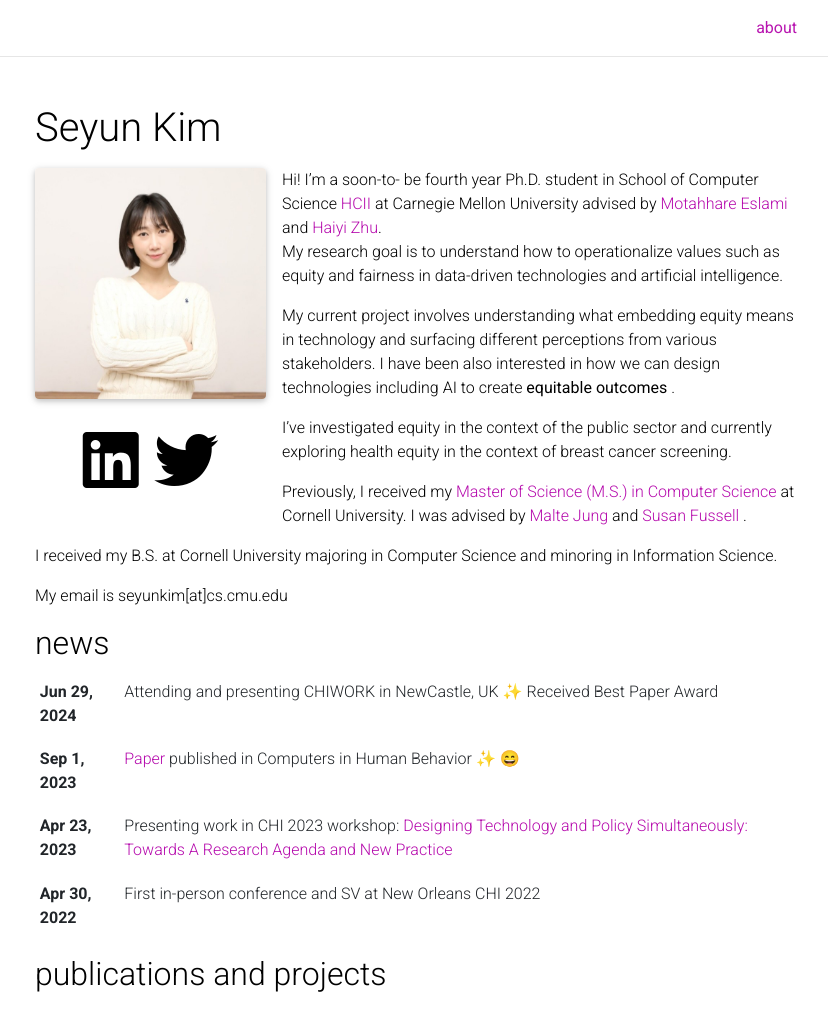
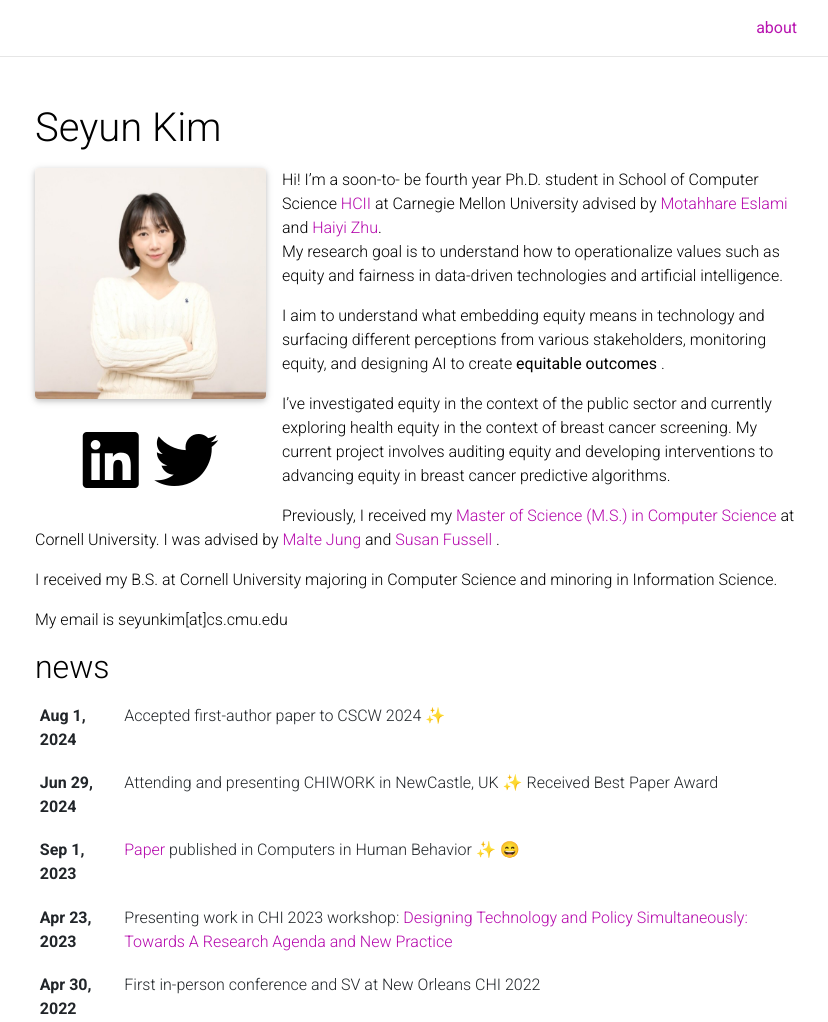
Before and after one commit to seyunk/seyunResearch, a Jekyll site: the page built from _pages/about.md, in a window 1280 px wide and 1367 px high, cut to the strip 0-1022 px from the top of the window. Shown: the whole strip, without its empty margins (220-1048 px from the left). Built offline with Jekyll 4.4.1, drawn with Linux system fonts in a browser that asks for light colours; full-size pictures stand in for the smaller copies a plugin makes; emoji names are drawn with the system emoji font; comment, search, counter and statistics services are not loaded; a style sheet for code colours, icons or effects is not loaded.

Commit message:
update august

```diff
--- a/_pages/about.md
+++ b/_pages/about.md
@@ -21,11 +21,10 @@ social: true  # includes social icons at the bottom of the page
  Hi! I'm a soon-to- be fourth year Ph.D. student in School of Computer Science <a href="https://www.hcii.cmu.edu/academics/phd-hci" rel="external nofollow noopener" target="_blank">HCII</a> at Carnegie Mellon University advised by <a href="https://www.hcii.cmu.edu/people/motahhare-eslami" rel="external nofollow noopener" target="_blank">Motahhare Eslami</a> and <a href="https://haiyizhu.com/" rel="external nofollow noopener" target="_blank"> Haiyi Zhu</a>.
   My research goal is to understand how to operationalize values such as equity and fairness in data-driven technologies and artificial intelligence.
 
+  I aim to understand what embedding equity means in technology and surfacing different perceptions from various stakeholders, monitoring equity, and designing AI to create <b> equitable outcomes </b>.
 
-  My current project involves understanding what embedding equity means in technology and surfacing different perceptions from various stakeholders.
-  I have been also interested in how we can design technologies including AI to create <b> equitable outcomes </b>.
+  I've investigated equity in the context of the public sector and currently exploring health equity in the context of breast cancer screening. My current project involves auditing equity and developing interventions to advancing equity in breast cancer predictive algorithms.
 
-  I've investigated equity in the context of the public sector and currently exploring health equity in the context of breast cancer screening.
 
   Previously, I received my  <a href="https://www.cs.cornell.edu/ms" rel="external nofollow noopener" target="_blank"> Master of Science (M.S.) in Computer Science </a> at Cornell University.  I was advised by [Malte Jung](https://mjung.infosci.cornell.edu/) and  <a href="https://infosci.cornell.edu/content/fussell" rel="external nofollow noopener" target="_blank"> Susan Fussell </a>.
 
```
Also changed, not shown: _bibliography/papers.bib (+10 -2 lines), _news/announcement_5.md (added, +9 -0 lines).
